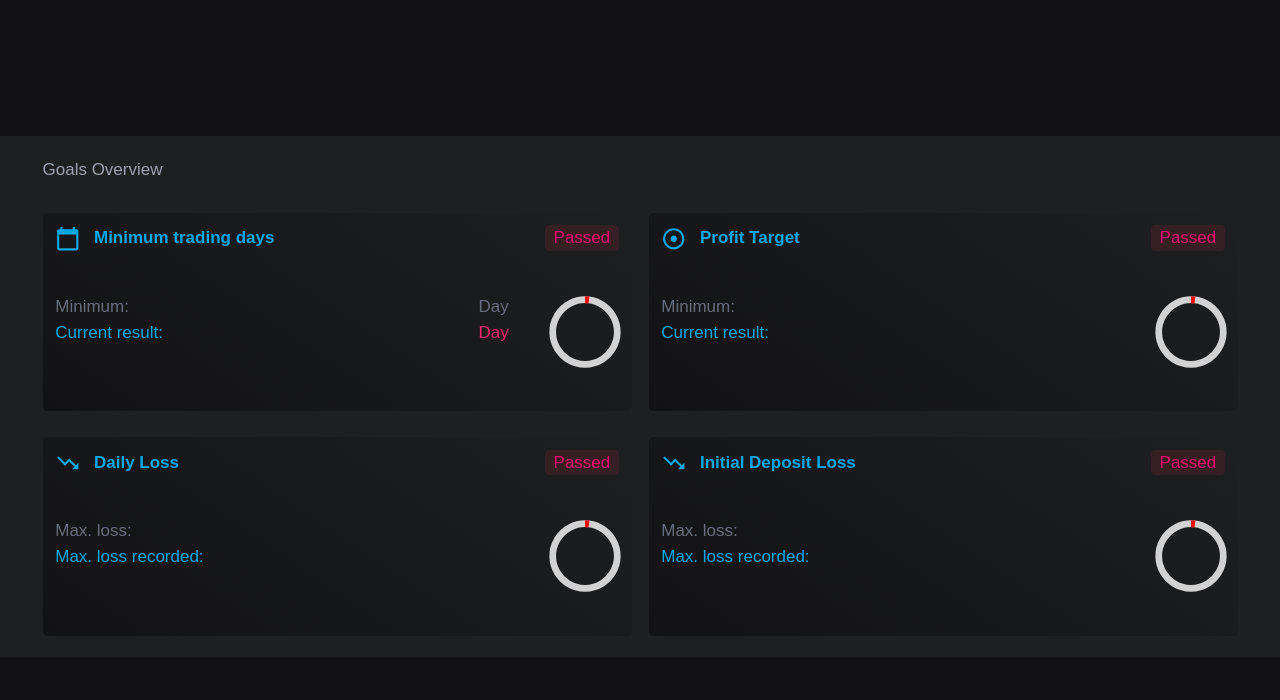
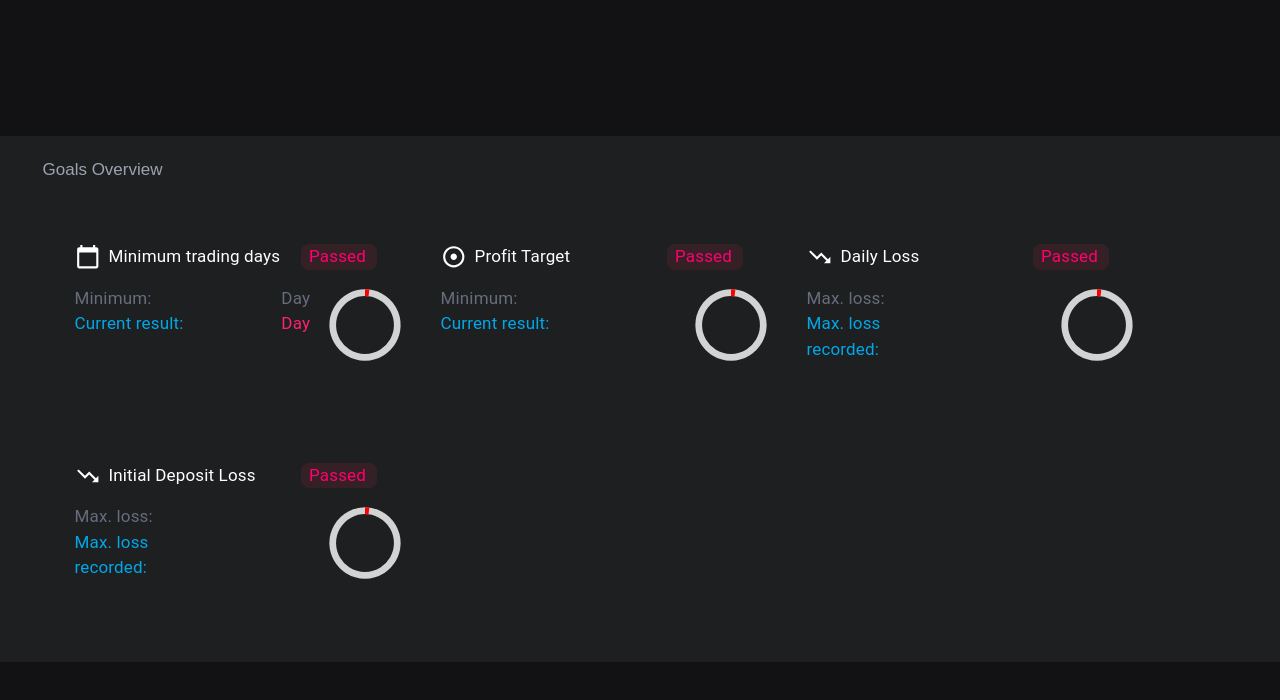
Before and after one commit to Eren-Nevin/Founded_Max_Frontend, a Next.js app: page /profile in a window 1280 px wide. Shown: the top 700 px of the page. Built offline with nearby package versions, Linux system fonts and the light colour scheme.

Commit message:
added mui

```diff
--- a/components/Box.tsx
+++ b/components/Box.tsx
@@ -1,6 +1,18 @@
-import { CalendarIcon } from "@heroicons/react/24/outline"
+// import { CalendarIcon } from "@heroicons/react/24/outline"
 import { JsxElement } from "typescript"
 import dynamic from 'next/dynamic'
+import {
+    // Box,
+    Grid,
+    Modal,
+    Stack,
+    Button,
+    Divider,
+    TextField,
+    Typography,
+    ImageListItem,
+  } from "@mui/material";
+
 const Chart = dynamic(() => import('react-apexcharts'), { ssr: false });
 
 
@@ -28,9 +40,95 @@ const Box = ({ icon, title, expectation, Result, Percent, chartColor }: any): JS
             },
         },
     }
+
     return (
         <>
-            <div className="mt-2 box py-3 px-3 rounded">
+            <Grid
+
+                item
+                display='inline-flex'
+                direction="column"
+                sx={{ bgcolor: '#1e1f21', borderRadius: 2, my:2, mx:1, py:3, px:3, width: '350px' }}
+                //xs={6}
+            >
+                <Grid
+                    container
+                    direction="row"
+                    sx={{ flexWrap: "wrap" }}
+                >
+                    <Grid
+                        container
+                        item
+                        direction="row"
+                        xs={9}
+                        sx={{ fontFamily: '#00a8e8' }}
+                    >
+                        {icon}
+                        <Typography>{title}</Typography>
+                    </Grid>
+                    <Grid
+                    	itrm
+                    	xs={3}
+                    	sx={{ float:' right', bgcolor: 'rgb(220 53 69 / 12%)', borderRadius: 2, px: 1 }}
+                    >
+                    	<Typography sx={{ color: '#ff006e', }}> Passed </Typography>
+                    </Grid>
+                </Grid>
+                <Grid
+                    container
+                    direction="row"
+                >
+                    <Grid
+                        container
+                        item
+                        direction="row"
+                        spacing={-2}
+                        xs={10}
+                        sx={{ flexWrap: "wrap", mt: 2 }}
+                    >
+                        <Grid
+                            container
+                            item
+                            direction="column"
+                            alignItems="flex-start"
+                            xs={7}
+                        >
+                            <Typography sx={{ color: '#676d7d' }}>{expectation[0]}</Typography>
+                            <Typography sx={{ color: '#00a8e8' }}>{Result[0]}</Typography>
+
+                        </Grid>
+                        <Grid
+                            container
+                            item
+                            direction="column"
+                            alignItems="flex-end"
+                            xs={5}
+                        >
+                            <Typography sx={{ color: '#676d7d' }}>{expectation[1]}</Typography>
+                            <Typography sx={{ color: '#ff206e' }}>{Result[1]}</Typography>
+                        </Grid>
+                    </Grid>
+                    <Grid
+                        item
+                        xs={2}
+                    >
+                        <Chart
+                            options={config.options}
+                            series={[2]} type="radialBar"
+                            width="110"
+                            height="110"
+                        />
+                    </Grid>
+                </Grid>
+            </Grid>
+        </>
+    )
+}
+
+export default Box
+
+
+{/* <div className="mt-2 box py-3 px-3 rounded">
     <div className="columns-2  col">
         <div className='text-[#00a8e8] font-bold'>
             {icon}
@@ -54,9 +152,4 @@ const Box = ({ icon, title, expectation, Result, Percent, chartColor }: any): JS
         <p className="text-[#00a8e8]">{Result[0]}</p>
         <p className="text-[#ff206e] float-right">{Result[1]}</p>
     </div>
-            </div>
-        </>
-    )
-}
-
-export default Box
+</div> */}
--- a/package.json
+++ b/package.json
@@ -9,6 +9,8 @@
     "lint": "next lint"
   },
   "dependencies": {
+    "@emotion/react": "^11.10.6",
+    "@emotion/styled": "^11.10.6",
     "@heroicons/react": "^2.0.16",
     "@mui/icons-material": "^5.11.11",
     "@mui/material": "^5.11.15",
--- a/pages/profile.tsx
+++ b/pages/profile.tsx
@@ -86,9 +86,9 @@ export default function Boxes() {
                 <link rel="icon" href="/favicon.ico" />
             </Head>
 
-            <div className="container   mx-auto  mt-32  bg-[#1e1f21]  px-10 py-5">
+            <div className="   mx-auto  mt-32  bg-[#1e1f21]  px-10 py-5">
                 <p className='text-gray-400 mb-5'>Goals Overview</p>
-                <div className='grid md:grid-cols-2 sm:grid-cols-2 gap-4'>
+                <div>
                     <Box
                         icon={<CalendarToday className="h-5 mr-2  inline-block" />}
                         title={' Minimum trading days '}
```
Also changed, not shown: 2 other files (tests, documents, lock files or other folders). Lines whose indentation alone changed are shown as unchanged.
